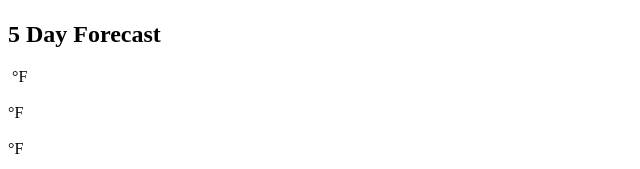
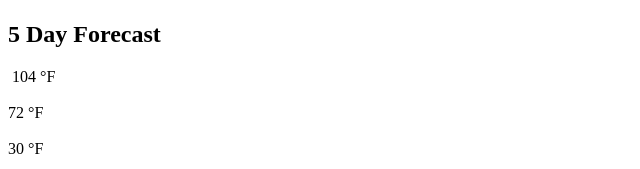
Before and after one commit to BenWalkerStudent/WeatherApp, a plain HTML site: page index.html in a window 1280 px wide. Shown: the part 775-944 px from the top of the page, 0-640 px from the left. Drawn offline with Linux system fonts and the light colour scheme.

Commit message:
added extra javascript

```diff
--- a/script.js
+++ b/script.js
@@ -1,7 +1,11 @@
-let tempature = [document.getElementById('data1'), document.getElementById('data2')]
+//let tempature = document.getElementById('data1')
 
-let currentTemp = document.getElementById(currentTemp)
+let tempature = [document.getElementById('data1'), document.getElementById('data2'), document.getElementById('data3'), document.getElementById('data4'), document.getElementById('data5')]
 
-currentTemp.innerHTML = '65'
+for (let i = 0; i < tempature.length; i++) {
 
-tempature[0].innerHTML = '89'
+
+    tempature[i].innerHTML = Math.floor(Math.random() * 80) + 30
+
+
+}
```
Also changed, not shown: index.html (+1 -0 lines).
